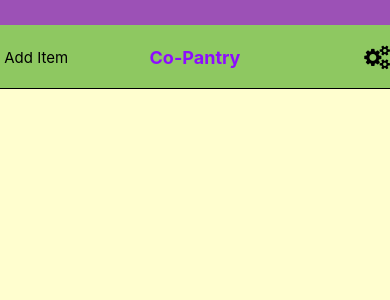
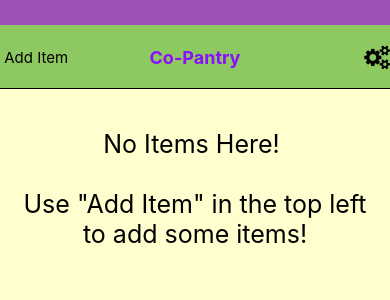
Before and after one commit to TrombiFox/657Project, a React Native app: screen /Co-Pantry in a window 390 px wide. Shown: the top 300 px of the page. Built offline with nearby package versions, Linux system fonts and the light colour scheme; no server answers; the database is empty.

Commit message:
add note if pantry empty

```diff
--- a/screens/PantryListScreen.js
+++ b/screens/PantryListScreen.js
@@ -108,10 +108,21 @@ let itemSeparatorRender= () => {
   )
 }
 
-
+function renderFlatList() {
+  // console.log('historyState in FlatList: ', historyState);
+  if (historyState.length == 0) {
     return (
-    <Padder>
-
+      <View>
+        <Text style={{alignSelf: 'center', textAlign: 'center', fontSize: 25}}>
+          {'\n'}
+          No Items Here! {'\n'}
+          {'\n'}
+          Use "Add Item" in the top left to add some items!
+        </Text>
+      </View>
+    )
+  } else {
+    return (
       <View style={{height: '100%'}}>
         <FlatList
           // keyExtracor={(item) => item.text}
@@ -121,6 +132,15 @@ let itemSeparatorRender= () => {
           extraData={historyState}
         />
       </View>
+    )
+  };
+}
+
+
+  return (
+    <Padder>
+
+      {renderFlatList()}
 
 
 
```
Lines whose indentation alone changed are shown as unchanged.
